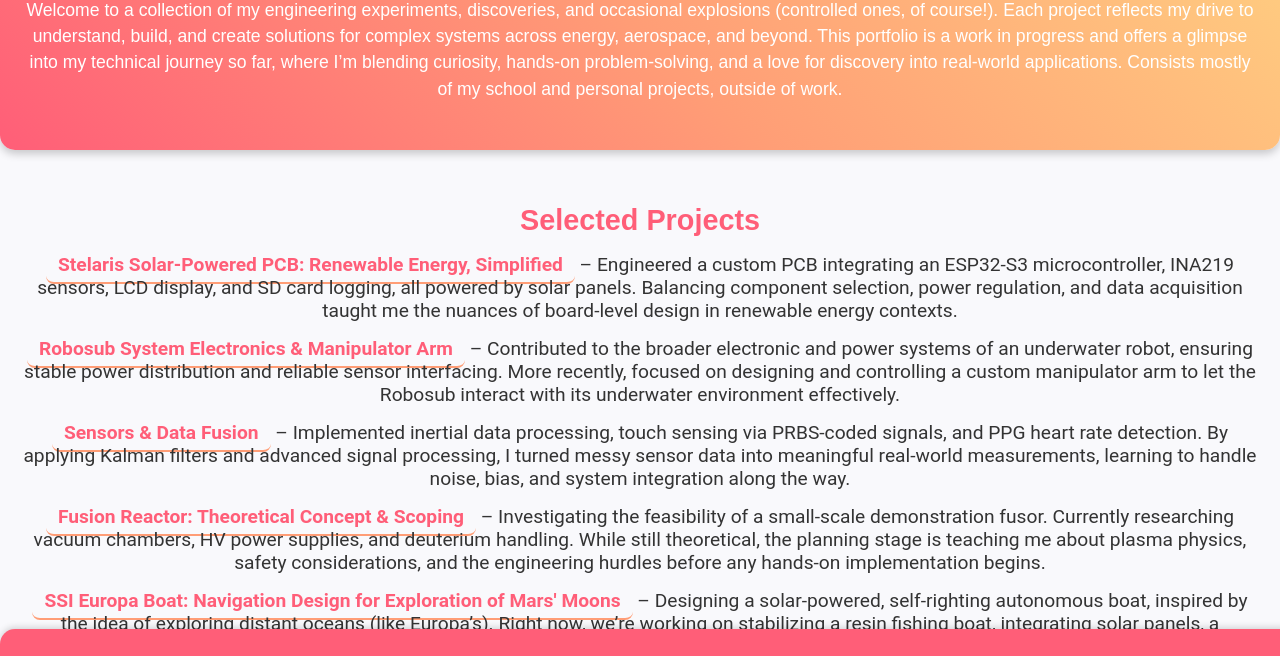
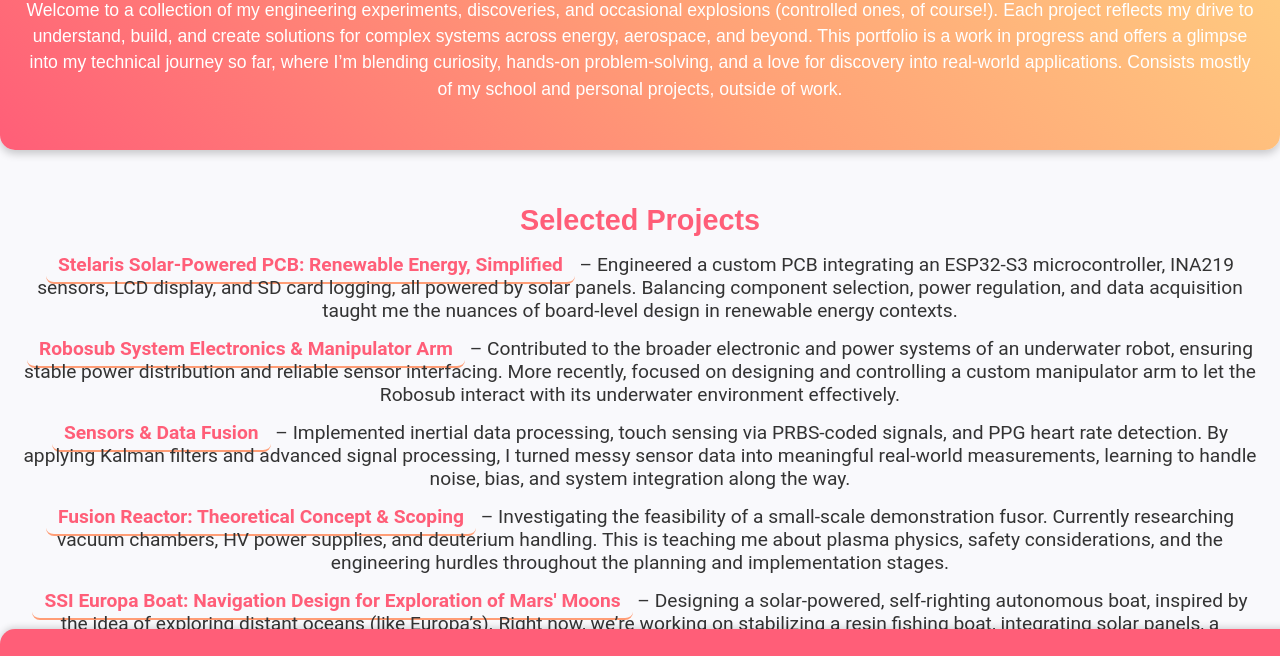
Before and after one commit to angelinakrinos/portfolio, a plain HTML site: page index.html in a window 1280 px wide. Shown: the part 95-751 px from the top of the page. Drawn offline with Linux system fonts and the light colour scheme.

Commit message:
Update index.html

```diff
--- a/index.html
+++ b/index.html
@@ -32,7 +32,7 @@
 
         <li><a href="projects/fusion-reactor.html">Fusion Reactor: Theoretical Concept & Scoping</a>
             – Investigating the feasibility of a small-scale demonstration fusor. Currently researching vacuum chambers, HV power supplies, and deuterium handling.
-            While still theoretical, the planning stage is teaching me about plasma physics, safety considerations, and the engineering hurdles before any hands-on implementation begins.</li>
+            This is teaching me about plasma physics, safety considerations, and the engineering hurdles throughout the planning and implementation stages.</li>
 
         <li><a href="projects/ssi-europa-boat.html">SSI Europa Boat: Navigation Design for Exploration of Mars' Moons</a>
             – Designing a solar-powered, self-righting autonomous boat, inspired by the idea of exploring distant oceans (like Europa’s).
```
